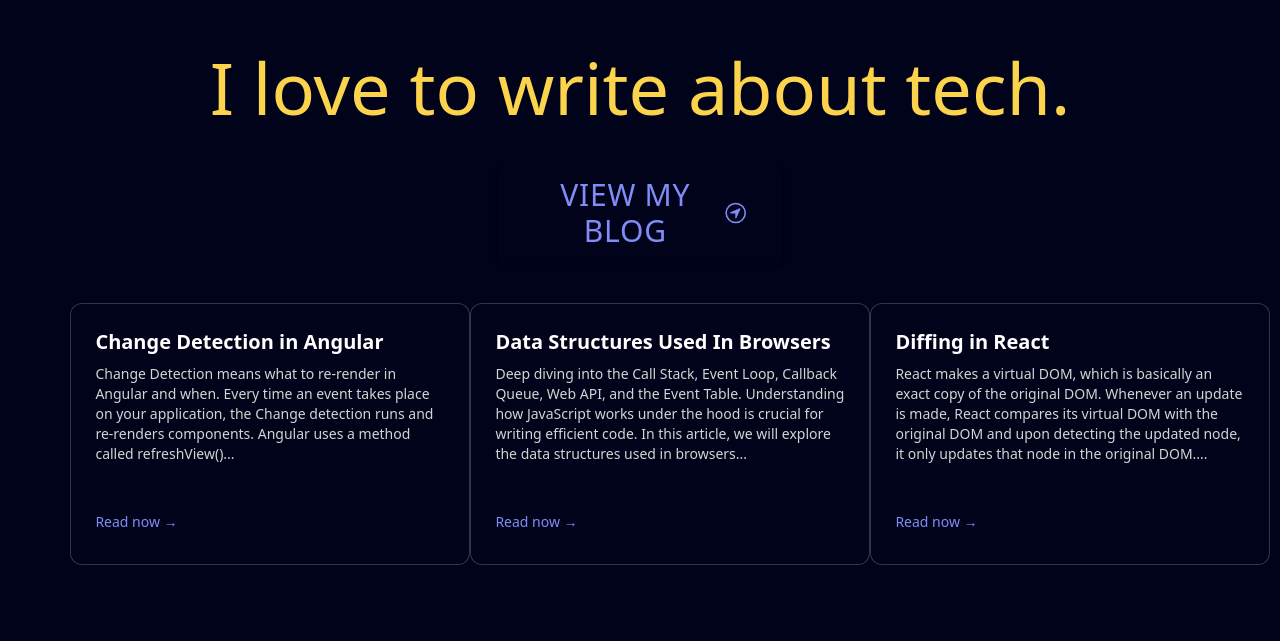
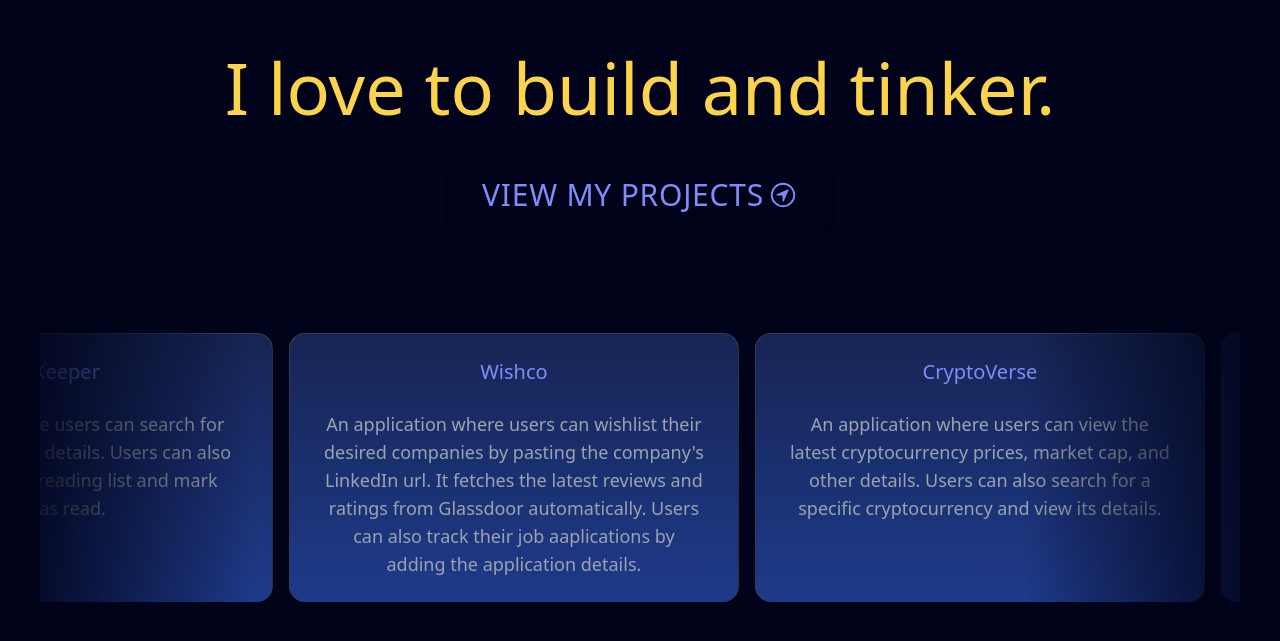
Before and after one commit to shwetaps605/roy-official, a Next.js app: page / in a window 1280 px wide. Shown: the part 1909-2550 px from the top of the page. Built offline with nearby package versions, Linux system fonts and the light colour scheme.

Commit message:
done for the day

```diff
--- a/app/page.tsx
+++ b/app/page.tsx
@@ -11,8 +11,8 @@
       <div className="max-w-7xl w-full">
         <Hero/>
         <FeatureSection/>
+        <Projects/>
         <Blog/>
-        {/* <Projects/> */}
         <WorkSection/>
         <Footer/>
       </div>
--- /dev/null
+++ b/app/projects/page.tsx
@@ -0,0 +1,9 @@
+import React from 'react'
+
+const Projects = () => {
+  return (
+    <div> Projects page</div>
+  )
+}
+
+export default Projects
--- a/components/Blog.tsx
+++ b/components/Blog.tsx
@@ -32,16 +32,16 @@
 
   ]
   return (
-    <div className='my-[20rem] justify-center text-center mx-auto max-w-[89vw]'>
+    <div className='my-[20rem] h-full justify-center text-center mx-auto'>
         <h1 className='text-amber-300 text-7xl'>I love to write about tech.</h1>
-        <p className='hover:bg-blue-950 hover:text-white  border-black-100 mx-auto max-w-[25%] px-8 py-3 mt-10 text-3xl text-indigo-400 hover:border-indigo-400 border-2 shadow-md hover:shadow-2xl rounded-md tracking-wide flex flex-row gap-1 justify-center items-center'>
+        <p className='hover:bg-blue-950 hover:text-white  border-black-100 mx-auto max-w-max px-8 py-3 mt-10 text-3xl text-indigo-400 hover:border-indigo-400 border-2 shadow-md hover:shadow-2xl rounded-md tracking-wide flex flex-row gap-1 justify-center items-center'>
             <a className="hover:cursor-pointer" target='_blank' href='https://devroy.hashnode.dev/'>VIEW MY BLOG</a>
             <IoNavigateCircleOutline  />
         </p>
-        <div className='mt-10 items-stretch grid grid-cols-[1fr,1fr,1fr] '>
+        <div className='mt-10 items-stretch grid grid-cols-[1fr,1fr,1fr]  '>
           {
             posts.map(post => (
-              <Card key={post.title} title={post.title} summary={post.summary} postLink={post.postLink} />
+              <Card key={post.title} title={post.title} summary={post.summary} postLink={post.postLink} tags={post.tags} />
             ))
           }
         </div>
--- a/components/SkillTile.tsx
+++ b/components/SkillTile.tsx
@@ -2,7 +2,7 @@
 
 const SkillTile = ({children}:{children?: React.ReactNode}) => {
   return (
-    <div className='bg-blue-950 hover:bg-black-100 hover:border-indigo-400 hover:border border border-black-100 px-3 py-3 text-amber-400 hover:text-amber-300 rounded-lg shadow-md hover:shadow-black hover:shadow-xl flex gap-2 items-center text-md sm:text-lg'>
+    <div className='bg-blue-950 hover:bg-black-100 hover:-translate-y-0.5 hover:border-indigo-400 hover:border border border-black-100 px-3 py-3 text-amber-400 hover:text-amber-300 rounded-lg shadow-md hover:shadow-black hover:shadow-xl flex gap-2 items-center text-md sm:text-lg'>
         {children}
     </div>
   )
--- a/components/hero.tsx
+++ b/components/hero.tsx
@@ -16,7 +16,7 @@
             </div>
 
             <div className='relative flex flex-col items-center align-middle sm:flex-row sm:gap-20 gap-10 justify-between'>
-              <div className='rounded-full'>
+              <div className='rounded-full hover:shadow-2xl hover:shadow-indigo-400/[0.2] border-white/[0.2] hover:rotate-3'>
                   <Image
                     src="/profile.jpeg"
                     width={400}
@@ -27,7 +27,7 @@
               </div>
               <div className='max-w-[70vw] sm:w-full text-center'>
                 <h2 className='uppercase tracking-widest sm:text-sm  text-gray-400'>Yoroshiku onegaishimasu!</h2>
-                <p className='text-5xl md:text-7xl text-amber-300 mt-5 font-semibold'>Hi, I am Shweta.</p>
+                <p className='text-5xl md:text-7xl text-amber-300 mt-5 font-semibold'> <span></span> I am Shweta.</p>
                 <p className='text-gray-300 mt-5 md:text-md text-2xl'>I am a full-stack developer with a primary focus on frontend development. I am driven by the passion to create
                   <span className='font-semibold text-indigo-500'> pixel-perfect</span>, <span className='font-semibold text-indigo-500'> user obssessed</span> and
                   <span className='font-semibold text-indigo-500'> high quality</span> web applications.
--- a/components/projects.tsx
+++ b/components/projects.tsx
@@ -1,130 +1,45 @@
 import React from 'react'
-import { CardBody, CardContainer, CardItem } from "./ui/3d-card";
-import Link from "next/link";
-// import { InfiniteMovingCards } from './ui/infinite-moving-cards';
+import { InfiniteMovingCards } from './ui/infinite-moving-cards';
+import { IoNavigateCircleOutline } from 'react-icons/io5';
 
 const Projects = () => {
-  // const testimonials = [
-  //   {
-  //     quote:
-  //       "BooKeeper",
-  //     name: "Charles Dickens",
-  //     title: "A Tale of Two Cities",
-  //   },
-  //   {
-  //     quote:
-  //       "CryptoVerse",
-  //     name: "William Shakespeare",
-  //     title: "Hamlet",
-  //   },
-  //   {
-  //     quote: "ProjectFav",
-  //     name: "Edgar Allan Poe",
-  //     title: "A Dream Within a Dream",
-  //   }
-  // ];
+  const testimonials = [
+    {
+      quote:"Wishco",
+      name: "An application where users can wishlist their desired companies by pasting the company's LinkedIn url. It fetches the latest reviews and ratings from Glassdoor automatically. Users can also track their job aaplications by adding the application details.",
+      title: "A Tale of Two Cities",
+    },
+    {
+      quote:"CryptoVerse",
+      name: "An application where users can view the latest cryptocurrency prices, market cap, and other details. Users can also search for a specific cryptocurrency and view its details.",
+      title: "Hamlet",
+    },
+    {
+      quote:"Kallisto",
+      name: "A task tracker application with a pomodoro timer for focused work and breaks.",
+      title: "Hamlet",
+    },
+    {
+      quote: "BooKeeper",
+      name: "An application where users can search for books and view their details. Users can also add books to their reading list and mark them as read.",
+      title: "A Dream Within a Dream",
+    }
+  ];
   return (
-    <>
-    <div className='mt-10 grid grid-cols-[1fr,2fr,1fr] h-full mx-auto gap-10'>
-        <CardContainer>
-      <CardBody className="bg-black-100 relative group/card  hover:shadow-2xl hover:shadow-emerald-500/[0.1] border-white/[0.2] w-70 sm:w-[25rem] h-auto rounded-xl p-6 border  ">
-        <CardItem
-          translateZ="50"
-          className="text-xl font-bold  text-white"
-        >
-          Wishco: your wishlisted companies
-        </CardItem>
-        <CardItem
-          as="p"
-          translateZ="60"
-          className="text-xs max-w-sm mt-2 text-neutral-300"
-        >
-          An application where users can wishlist their desired companies by pasting the company's LinkedIn url. It fetches the latest reviews and ratings from Glassdoor automatically. Users can also track their job aaplications by adding the application details.
-        </CardItem>
-        {/* <CardItem translateZ="100" className="w-full mt-4">
-          <Image
-            src="/wishco-cover.png"
-            height="600"
-            width="600"
-            className="h-60 w-full object-cover rounded-xl group-hover/card:shadow-xl"
-            alt="thumbnail"
-          />
-        </CardItem> */}
-        {/* <CardItem>
-          <div className='w-full text-emerald-500 px-2 py-2 grid grid-cols-[1fr,1fr,1fr,1fr] gap-2 mt-3'>
-            <div className='text-sm'>Next.js</div>
-            <div className='text-sm'>Typescript</div>
-            <div className='text-sm'>Prisma ORM</div>
-            <div className='text-sm'>Supabase</div>
-            <div className='text-sm'>HTML5</div>
-            <div className='text-sm'>CSS/Sass</div>
-          </div>
-        </CardItem> */}
-        <div className="flex justify-between items-center mt-5">
-          <CardItem
-            translateZ={20}
-            as={Link}
-            href="https://twitter.com/mannupaaji"
-            target="__blank"
-            className="px-4 py-2 rounded-xl text-xs font-normal text-neutral-400"
-          >
-            Visit →
-          </CardItem>
-        </div>
-      </CardBody>
-    </CardContainer>
-
-    <CardContainer>
-      <CardBody className="bg-black-100 relative group/card  hover:shadow-2xl hover:shadow-emerald-500/[0.1] border-white/[0.2] w-auto sm:w-[25rem] h-auto rounded-xl p-6 border  ">
-        <CardItem
-          translateZ="50"
-          className="text-xl font-bold  text-white"
-        >
-          Kallisto: task tracker with pomodoro timer
-        </CardItem>
-        <CardItem
-          as="p"
-          translateZ="60"
-          className="text-sm max-w-sm mt-2 text-neutral-300"
-        >
-          A task tracker application with a pomodoro timer for focused work and breaks.
-        </CardItem>
-        {/* <CardItem translateZ="100" className="w-full mt-4">
-          <Image
-            src="https://images.unsplash.com/photo-1441974231531-c6227db76b6e?q=80&w=2560&auto=format&fit=crop&ixlib=rb-4.0.3&ixid=M3wxMjA3fDB8MHxwaG90by1wYWdlfHx8fGVufDB8fHx8fA%3D%3D"
-            height="600"
-            width="600"
-            className="h-60 w-full object-cover rounded-xl group-hover/card:shadow-xl"
-            alt="thumbnail"
-          />
-        </CardItem> */}
-        <div className="flex justify-between items-center mt-10">
-          <CardItem
-            translateZ={20}
-            as={Link}
-            href="https://twitter.com/mannupaaji"
-            target="__blank"
-            className="px-4 py-2 rounded-xl text-xs font-normal text-emerald-500"
-          >
-            Visit →
-          </CardItem>
-        </div>
-      </CardBody>
-    </CardContainer>
-
-
-    </div>
-
-    <div>
-    {/* <div className="h-[30rem] rounded-md flex flex-col antialiased bg-black-100 bg-grid-white/[0.05] items-center justify-center relative overflow-hidden">
+    <div className='my-[20rem] text-center mx-auto'>
+      <h1 className='text-amber-300 text-7xl'>I love to build and tinker.</h1>
+      <p className='hover:bg-blue-950 hover:text-white  border-black-100 mx-auto max-w-max px-8 py-3 mt-10 text-3xl text-indigo-400 hover:border-indigo-400 border-2 shadow-md hover:shadow-2xl rounded-md tracking-wide flex flex-row gap-1 justify-center items-center'>
+          <a className="hover:cursor-pointer" target='_blank' href='https://devroy.hashnode.dev/'>VIEW MY PROJECTS</a>
+          <IoNavigateCircleOutline  />
+      </p>
+    <div className="h-[30rem] rounded-md flex flex-col antialiased items-center justify-center relative overflow-hidden">
       <InfiniteMovingCards
         items={testimonials}
         direction="right"
         speed="normal"
       />
-    </div> */}
     </div>
-    </>
+    </div>
 
 
   )
--- a/components/ui/infinite-moving-cards.tsx
+++ b/components/ui/infinite-moving-cards.tsx
@@ -87,7 +87,7 @@
         {items.map((item, idx) => (
           <li
             className="w-[350px] max-w-full relative rounded-2xl border border-b-0 flex-shrink-0 border-slate-700 px-8 py-6 md:w-[450px]"
-            style={{background:"linear-gradient(180deg, var(--slate-800), var(--slate-900)",
+            style={{background:"linear-gradient(180deg, var(--blue-950), var(--blue-900)",
 }}
             key={item.name}
           >
@@ -96,17 +96,17 @@
                 aria-hidden="true"
                 className="user-select-none -z-1 pointer-events-none absolute -left-0.5 -top-0.5 h-[calc(100%_+_4px)] w-[calc(100%_+_4px)]"
               ></div>
-              <span className=" relative z-20 text-lg leading-[1.6] text-emerald-600 font-normal">
+              <span className=" relative z-20 text-lg sm:text-xl leading-[1.6] text-indigo-400 font-normal">
                 {item.quote}
               </span>
               <div className="relative z-20 mt-6 flex flex-row items-center">
                 <span className="flex flex-col gap-1">
-                  <span className=" text-sm leading-[1.6] text-gray-400 font-normal">
+                  <span className=" text-md sm:text-lg leading-[1.6] text-gray-400 font-normal">
                     {item.name}
                   </span>
-                  <span className=" text-sm leading-[1.6] text-gray-400 font-normal">
+                  {/* <span className=" text-md leading-[1.6] text-gray-400 font-normal">
                     {item.title}
-                  </span>
+                  </span> */}
                 </span>
               </div>
             </blockquote>
```
Also changed, not shown: components/Card.tsx (+10 -2 lines).
